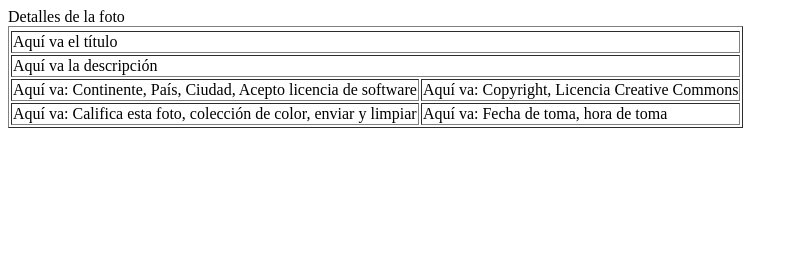
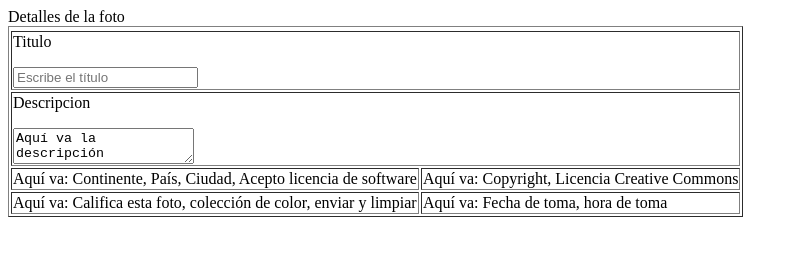
Before and after one commit to Mau212P/Practica2, a plain HTML site: page index.html in a window 1280 px wide. Shown: the whole page, without its empty margins (0-798 px from the left). Drawn offline with Linux system fonts and the light colour scheme.

Commit message:
Adición de Titulo y descripción

```diff
--- a/index.html
+++ b/index.html
@@ -17,11 +17,17 @@
         </tr>
 
         <tr>
-          <td colspan="2">Aquí va el título</td>
+          <td colspan="2">
+            <p>Titulo</p>
+            <input type="titulo" name="Titulo" placeholder="Escribe el título">
+          </td>
         </tr>
 
         <tr>
-          <td colspan="2">Aquí va la descripción</td>
+          <td colspan="2">
+            <p>Descripcion</p>
+            <textarea>Aquí va la descripción</textarea>
+          </td>
         </tr>
 
         <tr>
@@ -38,3 +44,5 @@
       </table>
 
     </div>
+  </body>
+</html>
```
